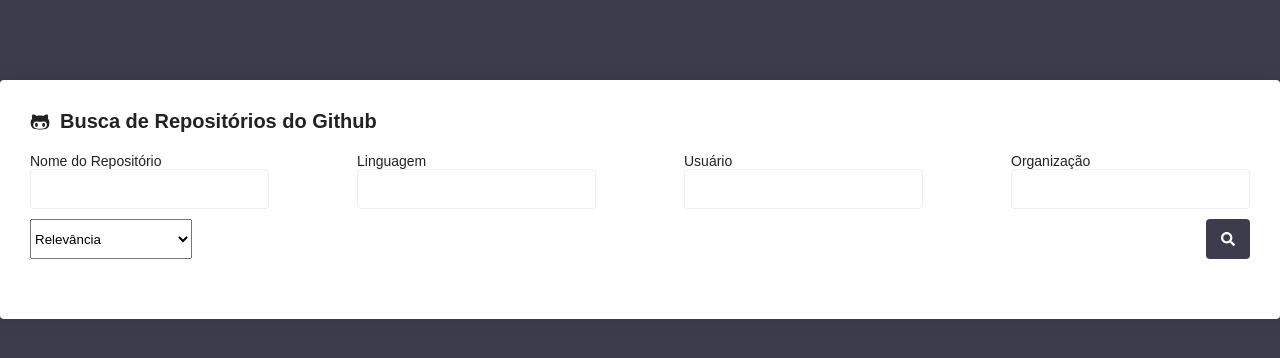
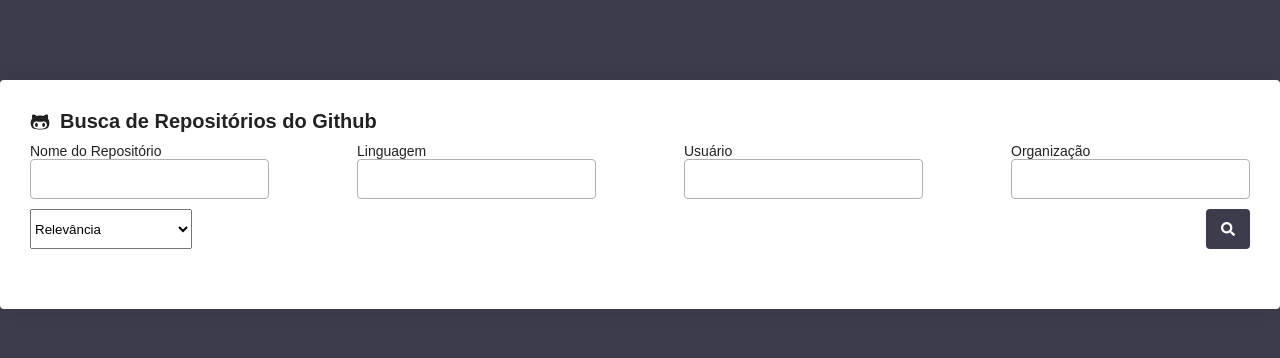
Before and after one commit to andrewarosario/react-github-repos, a React (Create React App) app: page / in a window 1280 px wide. Shown: the top 358 px of the page. Built offline with nearby package versions, Linux system fonts and the light colour scheme.

Commit message:
criando estilos próprios para o InputForm

```diff
--- a/src/components/InputForm.js
+++ b/src/components/InputForm/index.js
@@ -1,9 +1,10 @@
 import React from "react";
+import { Input } from "./styles";
 
 export default function InputForm(props) {
 
     return (
-        <div>
+        <Input>
             <label htmlFor={props.name}>{props.label}</label>
             <input
                 id={props.name}
@@ -11,6 +12,6 @@ export default function InputForm(props) {
                 value={props.valueState}
                 onChange={props.onChangeState}
             />
-        </div>
+        </Input>
     );
 };
--- /dev/null
+++ b/src/components/InputForm/styles.js
@@ -0,0 +1,13 @@
+import styled from 'styled-components';
+
+export const Input = styled.div`
+  display: flex;
+  flex-direction: column;
+
+  input {
+    border: 1px solid #b1b1b1;
+    padding: 10px 15px;
+    border-radius: 4px;
+    font-size: 16px;
+  }
+`;
--- a/src/pages/Main/index.js
+++ b/src/pages/Main/index.js
@@ -8,7 +8,7 @@ import { List } from '../../components/List';
 import { Loading } from '../../components/Loading';
 import { useFormik } from 'formik';
 import InputForm from '../../components/InputForm';
-import { Container } from '../../components/Container/styles';
+import { Container } from '../../components/Container';
 
 export default function Main() {
 
@@ -71,7 +71,7 @@ export default function Main() {
       </h1>
 
       <Form onSubmit={formik.handleSubmit}>
-        <div>
+        <div className="form-inputs">
             <InputForm
               name={'name'}
               label={'Nome do Repositório'}
--- a/src/pages/Main/styles.js
+++ b/src/pages/Main/styles.js
@@ -2,34 +2,24 @@ import styled from 'styled-components';
 
 export const Form = styled.form`
 
-  div {
+  .form-inputs {
     margin-top: 10px;
     display: flex;
     flex-direction: row;
     justify-content: space-between;
     flex-wrap: wrap;
-
-      div {
-        display: flex;
-        flex-direction: column;
-      }
   }
 
   .form-submit {
     display: flex;
     justify-content: space-between;
-  }
-
-  input {
-    border: 1px solid #eee;
-    padding: 10px 15px;
-    border-radius: 4px;
-    font-size: 16px;
+    margin-top: 10px;
   }
 
   @media(max-width: 640px) {
     div {
       flex-grow: 1;
+      margin-bottom: 10px;
     }
   }
 `;
--- a/src/pages/Repository/index.js
+++ b/src/pages/Repository/index.js
@@ -2,7 +2,7 @@ import React, { useEffect, useState } from 'react';
 import api from '../../services/api';
 import { Link } from 'react-router-dom';
 import { Owner } from './styles';
-import { Container } from '../../components/Container/styles';
+import { Container } from '../../components/Container';
 import { Loading } from '../../components/Loading';
 import { FaStar, FaLink } from 'react-icons/fa';
 
```
Also changed, not shown: src/components/Container/index.js (renamed from src/components/Container/styles.js).
